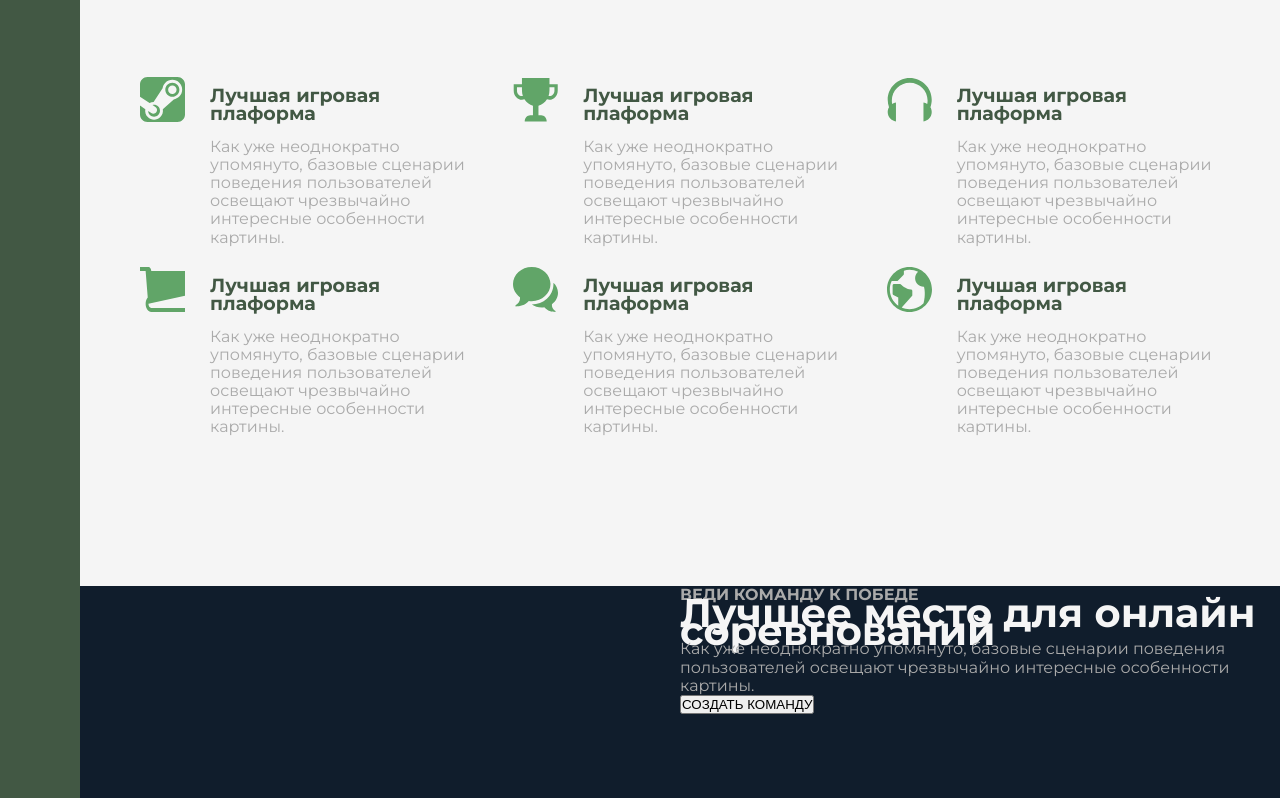
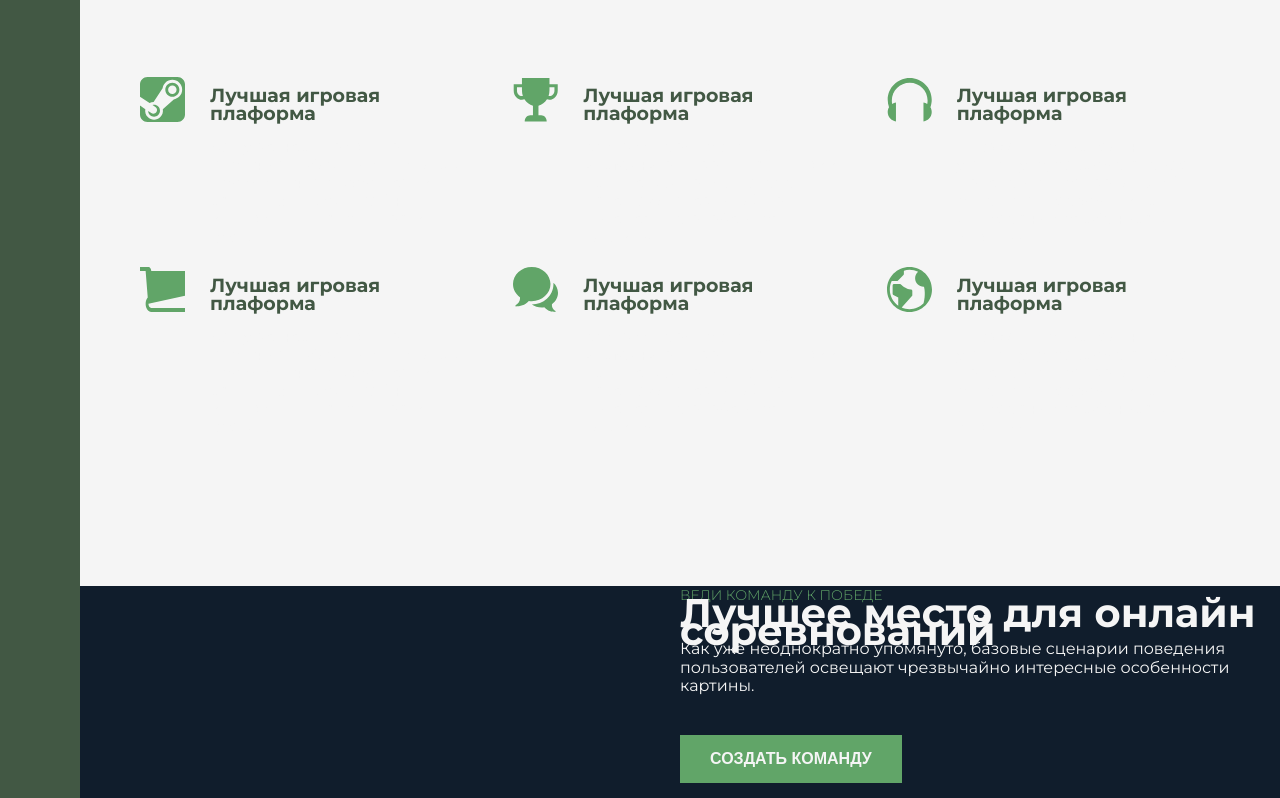
Before and after one commit to student-Alex-Bond/Project-store-game, a website: page src/index.html in a window 1280 px wide. Shown: the part 703-1501 px from the top of the page. Drawn offline with nearby package versions, Linux system fonts and the light colour scheme; files that its build step writes are made by us from their sources.

Commit message:
added file utilities.scss

```diff
--- a/src/scss/_banner.scss
+++ b/src/scss/_banner.scss
@@ -6,5 +6,8 @@
     &-text {
         background-color: $color-blue-dark;
         grid-column: col-start 5 / full-end;
+        &__text {
+            margin-bottom: 4rem;
+        }
     }
 }
--- a/src/scss/_base.scss
+++ b/src/scss/_base.scss
@@ -18,7 +18,7 @@ html {
 body {
     font-family: "Montserrat", "Arial", sans-serif;
     font-weight: 400;
-    color: $color-gray-dark;
+    color: $color-gray-light;
     line-height: 113%;
     font-size: 1.6rem;
     background-color: $color-gray-light;
--- a/src/scss/_button.scss
+++ b/src/scss/_button.scss
@@ -0,0 +1,13 @@
+.btn {
+    font-size: 1.6rem;
+    font-weight: 700;
+    text-transform: uppercase;
+    border: 0;
+    color: $color-gray-light;
+    background-color: $color-green-light;
+    padding: 1.5rem 3rem;
+    &:hover {
+        background-color: $color-green-dark;
+        cursor: pointer;
+    }
+}
--- a/src/scss/_typography.scss
+++ b/src/scss/_typography.scss
@@ -21,3 +21,9 @@
         color: $color-green-light
     }
 }
+
+.title-4 {
+    font-size: 1.4rem;
+    font-weight: 300;
+    color: $color-green-light;
+}
--- /dev/null
+++ b/src/scss/_utilities.scss
@@ -0,0 +1,3 @@
+.mb-sm {
+    margin-bottom: 3rem;
+}
--- a/src/scss/style.scss
+++ b/src/scss/style.scss
@@ -9,3 +9,4 @@
 @import "sidebar.scss";
 @import "gallery.scss";
 @import "footer.scss";
+@import 'utilities.scss';
```
